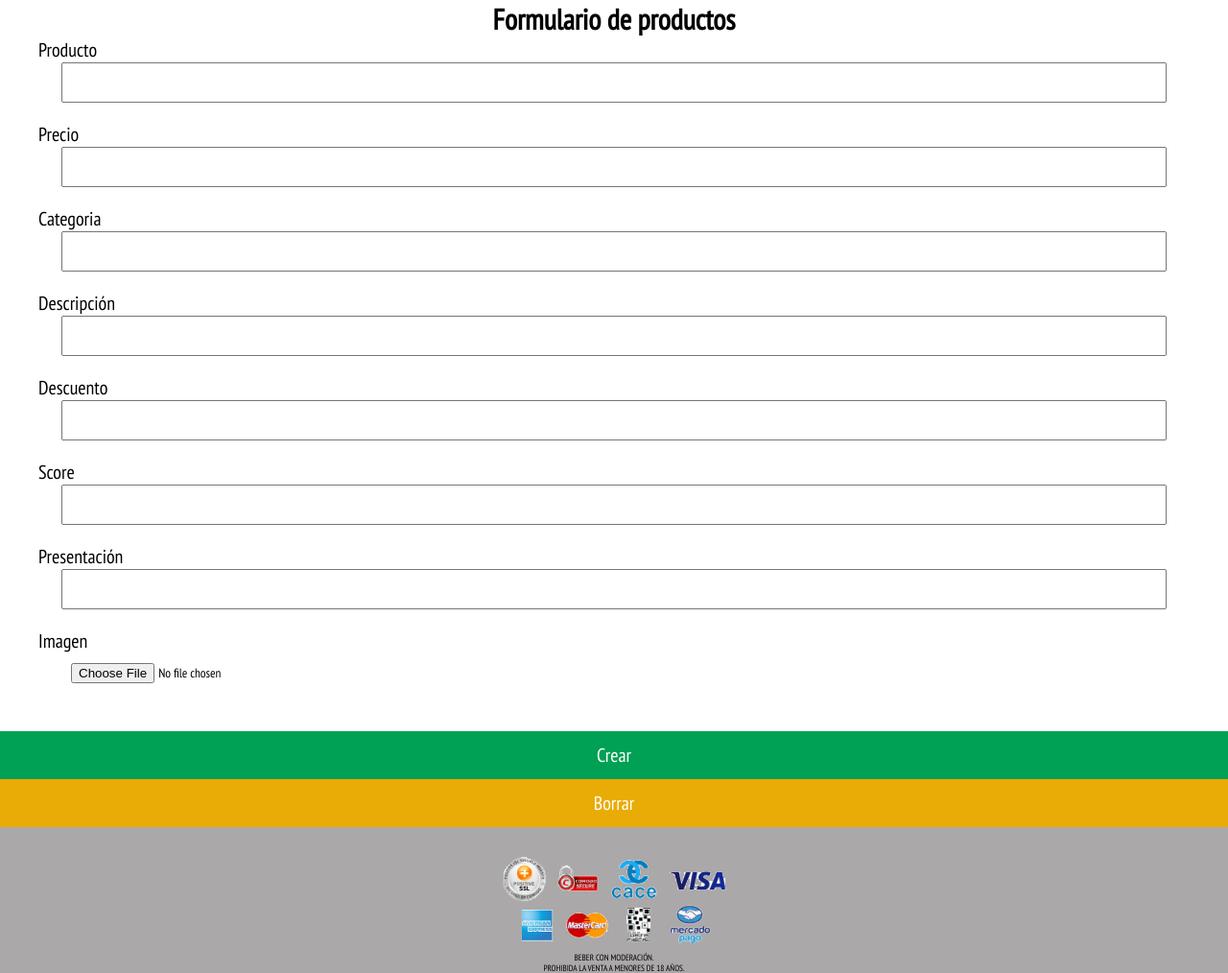
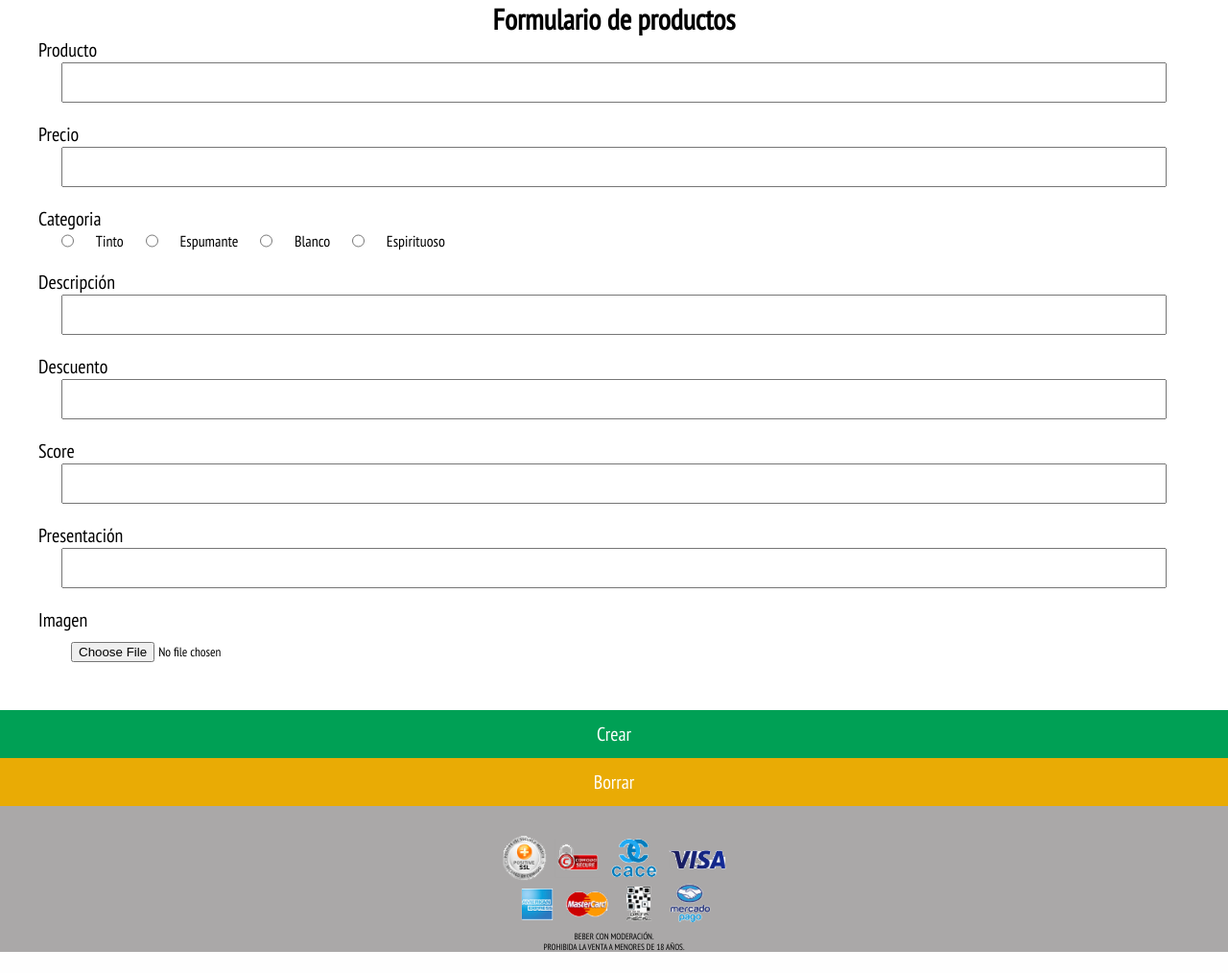
Before and after one commit to AndresVDC/grupo_7_vino-online, a Node server app: page /products/create in a window 1280 px wide. Shown: the part 60-1074 px from the top of the page at 96% size. After the commit the page ends 1052 px from the top, so only its background shows below. Run offline with Node 20, Linux system fonts and the light colour scheme.

Commit message:
Se elimino el keysensitive en el buscador. Se modifico en create la selección de categoría.

```diff
--- a/public/stylesheets/style.css
+++ b/public/stylesheets/style.css
@@ -679,6 +679,12 @@ footer h4{
   margin-top: 20px;
   text-decoration: none;
 }
+.form-product-category{
+  display: flex;
+  width: 400px;
+  justify-content: space-between;
+  margin-left: 5%;
+}
 
 /*productos similares*/
 
--- a/src/controllers/productController.js
+++ b/src/controllers/productController.js
@@ -119,10 +119,10 @@ const productController = {
     },
     search: (req, res) => {
         let products = fileController.openFile(productsJson)
-        let busqueda = req.query.search
+        let busqueda = req.query.search.toLowerCase()
         let results = []
         products.forEach(element => {
-            if (element.productName.includes(busqueda)) {
+            if (element.productName.toLowerCase().includes(busqueda)) {
                 results.push(element)
             }
         });
--- a/src/views/products/formProduct.ejs
+++ b/src/views/products/formProduct.ejs
@@ -9,19 +9,24 @@
                 <input class="form-product-input" type="text" name="producto" id="producto">
                 <br>
                 <label class="form-product-label" for="precio">Precio</label>
-                <input class="form-product-input" type="text" name="precio" id="precio">
+                <input class="form-product-input" type="number" name="precio" id="precio">
                 <br>
                 <label class="form-product-label" for="categoria">Categoria</label>
-                <input class="form-product-input" type="text" name="categoria" id="categoria">
+                <div class="form-product-category">
+                    <input type="radio" value="Tinto" name="categoria">Tinto
+                    <input type="radio" value="Espumante" name="categoria">Espumante
+                    <input type="radio" value="Blanco" name="categoria">Blanco
+                    <input type="radio" value="Espirituoso" name="categoria">Espirituoso
+                </div>
                 <br>
                 <label class="form-product-label" for="descripcion">Descripción</label>
                 <input class="form-product-input" type="text" name="descripcion" id="descripcion">
                 <br>
                 <label class="form-product-label" for="descuento">Descuento</label>
-                <input class="form-product-input" type="text" name="descuento" id="descuento">
+                <input class="form-product-input" type="number" name="descuento" id="descuento">
                 <br>
                 <label class="form-product-label" for="score">Score</label>
-                <input class="form-product-input" type="text" name="score" id="score">
+                <input class="form-product-input" type="number" name="score" id="score">
                 <br>
                 <label class="form-product-label" for="presentacion">Presentación</label>
                 <input class="form-product-input" type="text" name="presentacion" id="presentacion">
```
Also changed, not shown: src/data/products.json (+1 -1 lines).
